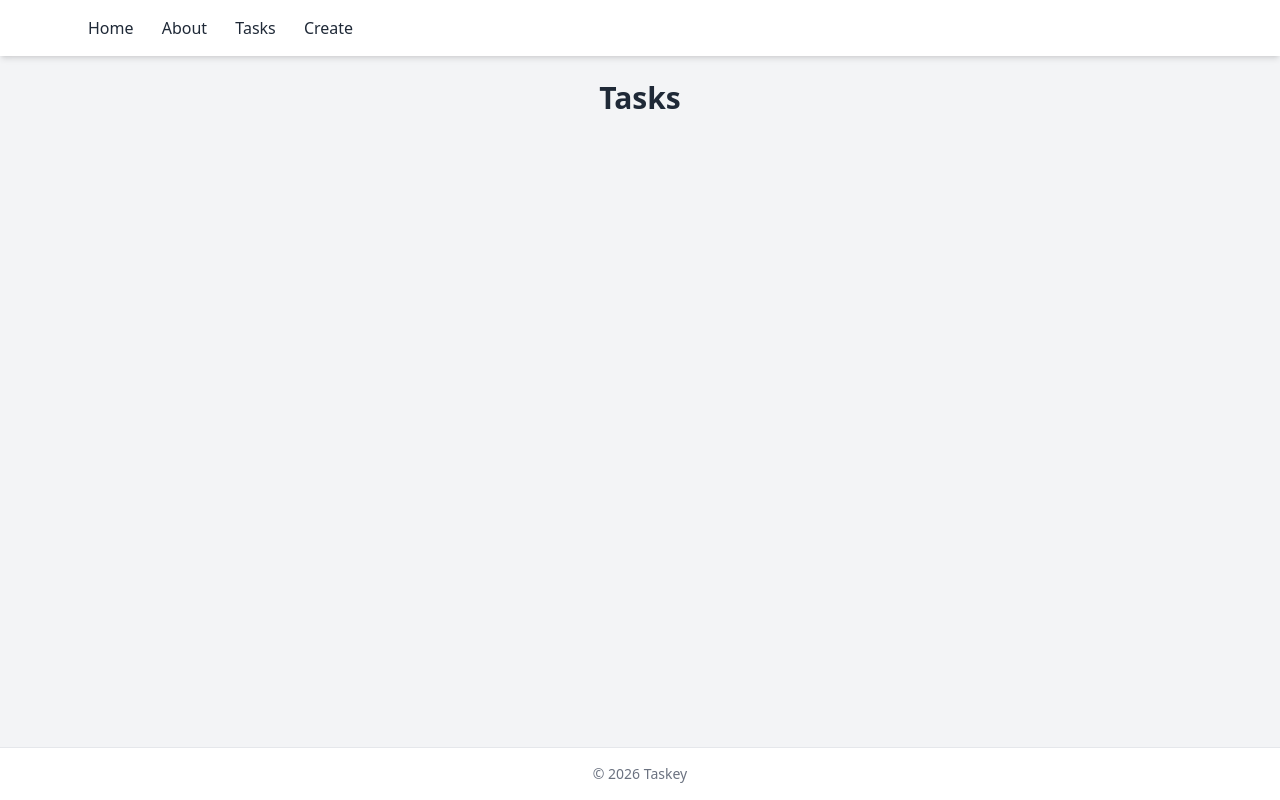
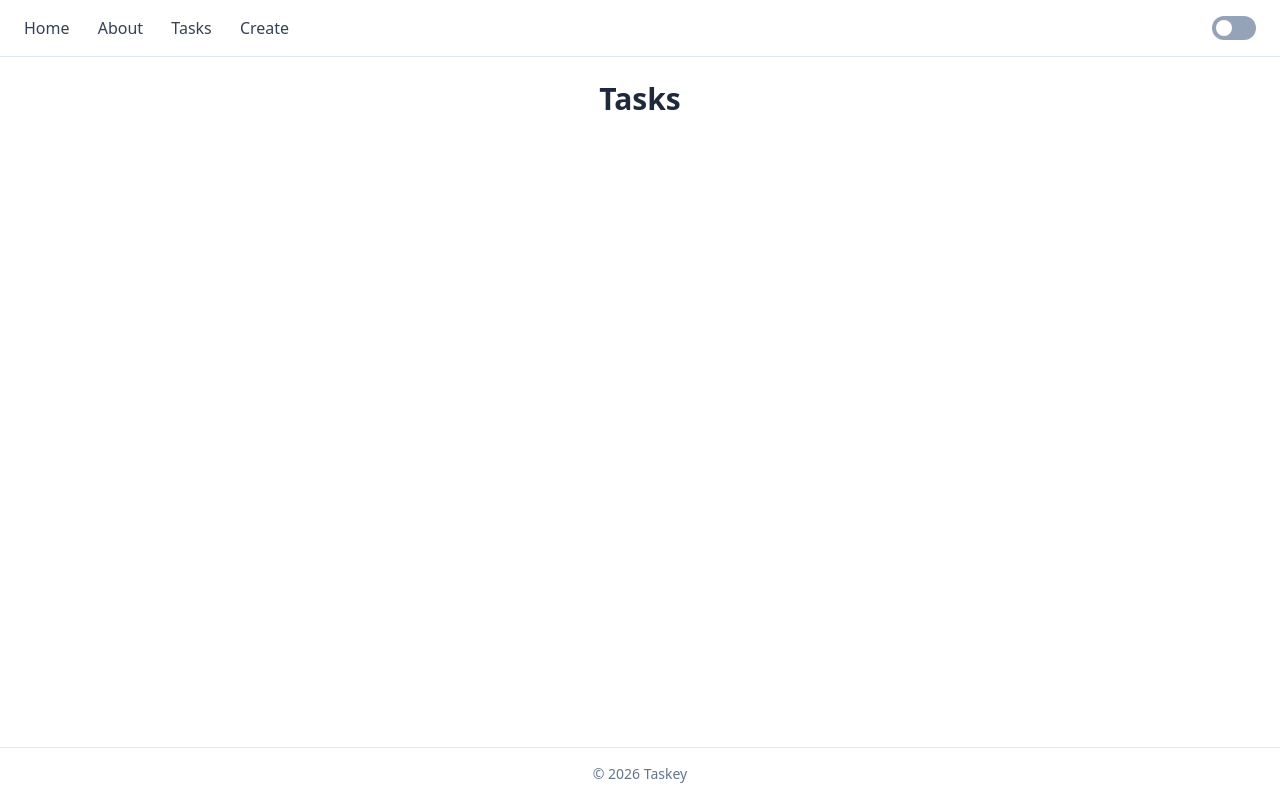
Before and after one commit to ellemaj/Taskey, a PHP site: template app/views/tasks/index.html.twig in a window 1280 px wide. Run offline with PHP 8.4, Linux system fonts and the light colour scheme; the template is opened without the code that fills it, so the values that code supplies are empty; some libraries are stand-ins or nearby versions.

Commit message:
Styling update

```diff
--- a/app/views/layouts/base.html.twig
+++ b/app/views/layouts/base.html.twig
@@ -5,22 +5,37 @@
     <meta name="viewport" content="width=device-width, initial-scale=1.0">
 
     <script src="https://cdn.tailwindcss.com"></script>
+    <script>
+        if (localStorage.getItem('theme') === 'dark') {
+            document.documentElement.classList.add('dark');
+        }
+        tailwind.config = {
+            darkMode: 'class'
+        }
+    </script>
+
     <title>Taskey - {% block title %}{% endblock %}</title>
 </head>
 
-<body class="bg-gray-100 text-gray-800 min-h-screen flex flex-col">
+<body class="bg-white text-slate-800 dark:bg-[#0b0f19] dark:text-slate-100 min-h-screen flex flex-col antialiased">
 
     <!-- Navbar -->
-    <nav class="bg-white shadow-md">
-        <div class="max-w-6xl mx-auto px-6 py-4 flex justify-between items-center">
+    <nav class="bg-white dark:bg-[#0d1117] border-b border-slate-200 dark:border-slate-800">
+        <div class="max-w-6x1 mx-auto px-6 py-4 flex justify-between items-center">
 
             <!-- menu -->
-            <div class="space-x-6">
-                <a href="/" class="hover:text-blue-600 transition">Home</a>
-                <a href="/about" class="hover:text-blue-600 transition">About</a>
-                <a href="/tasks" class="hover:text-blue-600 transition">Tasks</a>
-                <a href="/tasks/create" class="hover:text-blue-600 transition">Create</a>
+            <div class="space-x-6 text-slate-700 dark:text-slate-300">
+                <a href="/" class="hover:text-slate-900 dark:hover:text-white transition">Home</a>
+                <a href="/about" class="hover:text-slate-900 dark:hover:text-white transition">About</a>
+                <a href="/tasks" class="hover:text-slate-900 dark:hover:text-white transition">Tasks</a>
+                <a href="/tasks/create" class="hover:text-slate-900 dark:hover:text-white transition">Create</a>
             </div>
+
+            <!-- light/darkmode toggle button -->
+            <button id="themeToggle"
+                    class="relative inline-flex h-6 w-11 items-center rounded-full bg-slate-400 dark:bg-slate-700 transition">
+                <span class="inline-block h-4 w-4 transform rounded-full bg-white transition translate-x-1 dark:translate-x-6"></span>
+            </button>
 
         </div>
     </nav>
@@ -31,9 +46,29 @@
     </main>
 
     <!-- Footer -->
-    <footer class="bg-white text-center text-sm text-gray-500 py-4 border-t">
-        © {{ "now"|date("Y") }} Taskey
+    <footer class="bg-white dark:bg-[#161b22] border-t border-slate-200 dark:border-[#30363d]">
+        <div class="max-w-6xl mx-auto px-6 py-4 text-center text-sm text-slate-500 dark:text-[#8b949e]">
+            © {{ "now"|date("Y") }} Taskey
+        </div>
     </footer>
 
+    <script>
+        const toggleBtn = document.getElementById('themeToggle');
+
+        // Load the light/dark theme
+        if (localStorage.getItem('theme') === 'dark') {
+            document.documentElement.classList.add('dark');
+        }
+
+        toggleBtn.addEventListener('click', () => {
+            document.documentElement.classList.toggle('dark');
+
+            if (document.documentElement.classList.contains('dark')) {
+                localStorage.setItem('theme', 'dark');
+            } else {
+                localStorage.setItem('theme', 'light');
+            }
+        });
+    </script>
 </body>
 </html>
--- a/app/views/tasks/index.html.twig
+++ b/app/views/tasks/index.html.twig
@@ -8,10 +8,11 @@
     <div class="grid md:grid-cols-2 lg:grid-cols-3 gap-6">
         {%  for task in tasks %}
             <a href="/tasks/{{ task.id }}"
-            class="block bg-white rounded-x1 shadow hover:shadow-lg transition p-6 border border-gray-100">
+               class="block bg-white dark:bg-[#0d1117] rounded-xl shadow-sm
+                hover:shadow-md dark:hover:shadow-white/10 transition p-6 border border-slate-200 dark:border-[#30363d]">
 
                 <div class="flex justify-between items-start mb-3">
-                    <h2 class="text-lg font-semibold">{{ task.title }}</h2>
+                    <h2 class="text-lg font-semibold text-slate-900 dark:text-slate-100">{{ task.title }}</h2>
 
                     <span class="text-cs px-2 py-1 rounded-full
                         {%  if task.status == 4 %}
@@ -26,16 +27,16 @@
                     </span>
                 </div>
 
-                <p class="text-sm text-gray-600 line-clamp-2 mb-4">
+                <p class="text-sm text-slate-700 dark:text-slate-300 line-clamp-2 mb-4">
                     {{ task.description }}
                 </p>
 
                 <div>
-                    <div class="w-full bg-gray-200 rounded-full h-2">
+                    <div class="w-full bg-gray-200 dark:bg-[#30363d] rounded-full h-2">
                         <div class="bg-blue-500 h-2 rounded-full"
                              style="width: {{ task.progress }}%"></div>
                     </div>
-                    <p class="text-xs text-gray-500 mt-1">{{ task.progress }}% complete</p>
+                    <p class="text-xs text-slate-500 dark:text-slate-400 mt-1">{{ task.progress }}% complete</p>
                 </div>
 
             </a>
```
